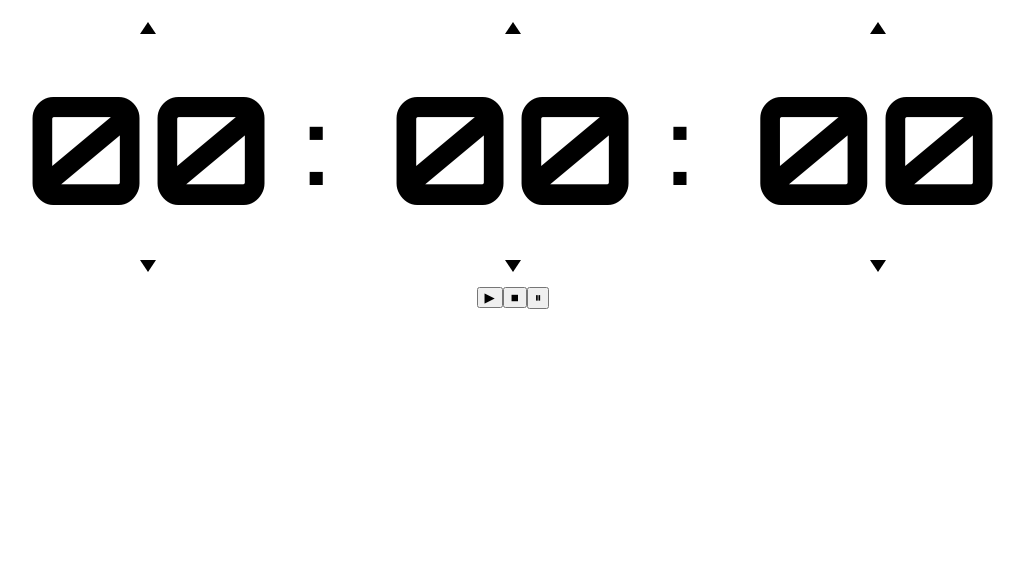
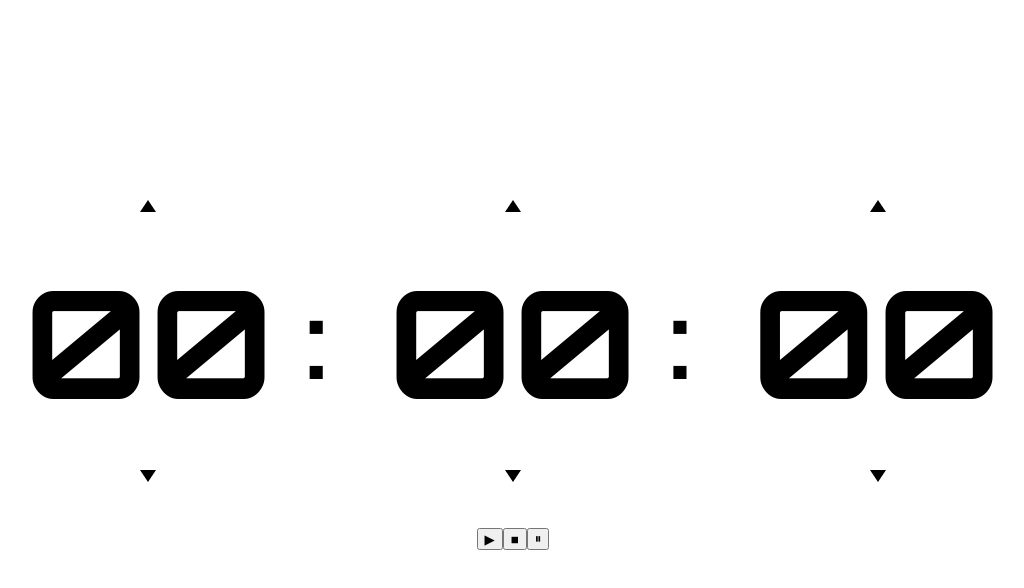
Before and after one commit to kencrimsonIT/Digital-Countdown-Timer, a React (Create React App) app: page / in a window 1280 px wide. Shown: the top 588 px of the page, without its empty margins (127-1151 px from the left). Built offline with nearby package versions, Linux system fonts and the light colour scheme.

Commit message:
UPDATE#2: Customize media buttons container

```diff
--- a/src/App.css
+++ b/src/App.css
@@ -1,3 +1,15 @@
 .timer {
     text-align: center;
+    display: flex;
+    flex-direction: column;
+    justify-content: center;
+    align-items: center;
+    min-height: 90vh;
+    position: relative;
 }
+
+.media-btn-container {
+    display: flex;
+    justify-content: center;
+    margin-top: 2rem;
+}
```
